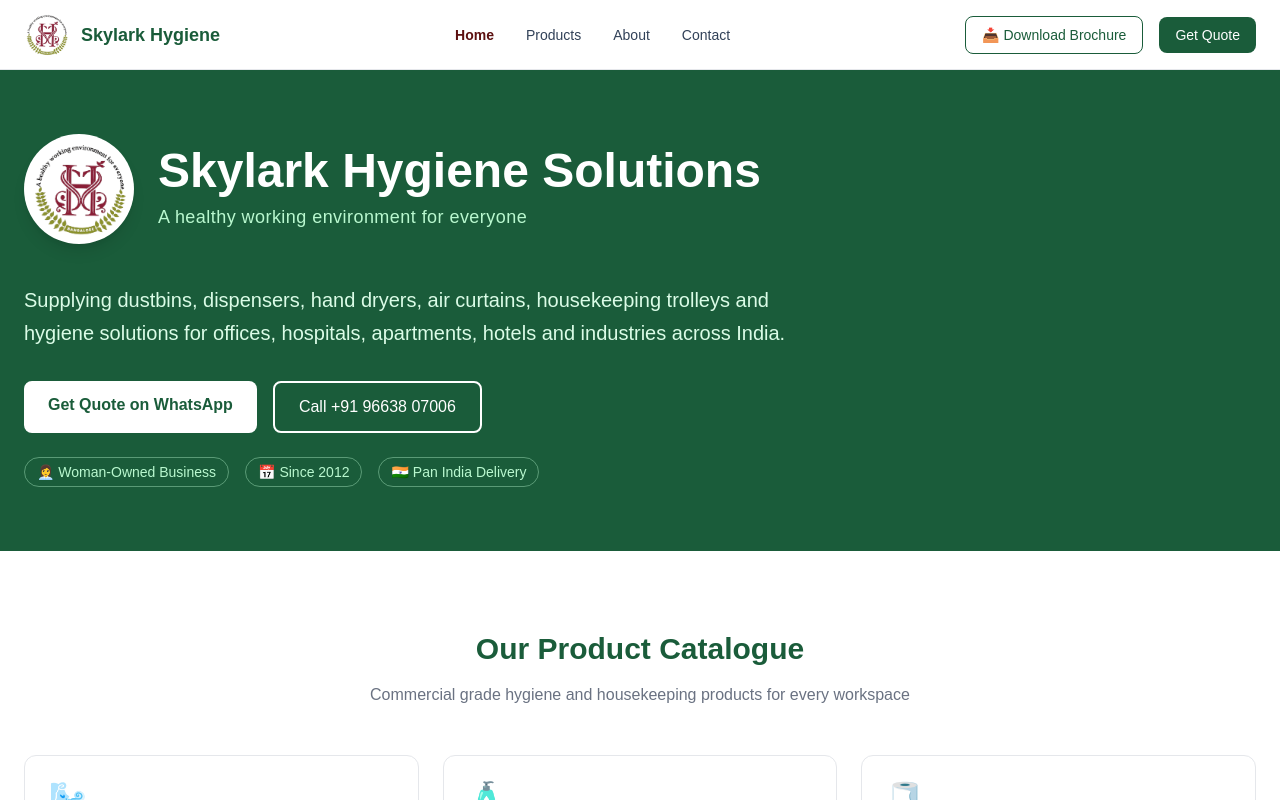
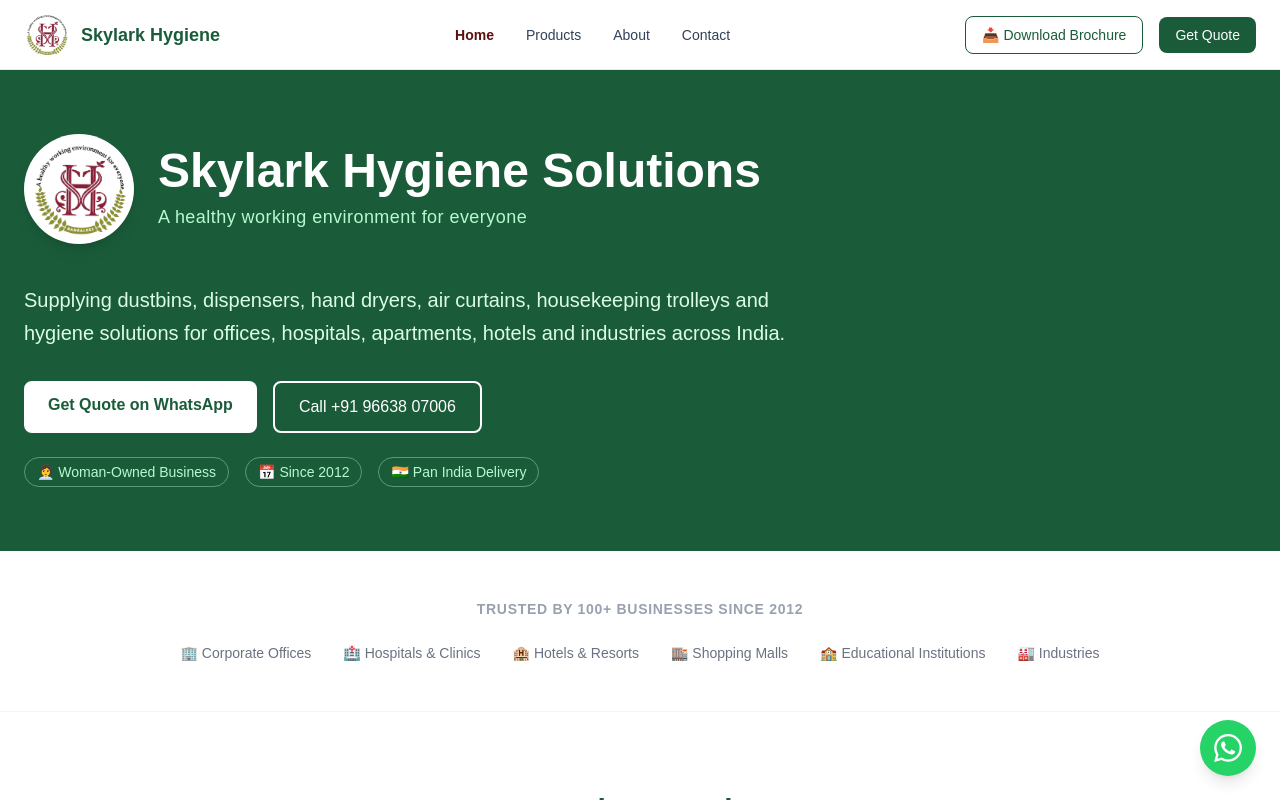
Before and after one commit to supreeta-anand-byatnal/skylark-hygiene, a Next.js app: page / in a window 1280 px wide. Shown: the top 800 px of the page. Built offline with nearby package versions, Linux system fonts and the light colour scheme.

Commit message:
feat: Add floating WhatsApp button, trusted-by section, and GST in footer

```diff
--- a/app/components/Footer.tsx
+++ b/app/components/Footer.tsx
@@ -64,7 +64,8 @@
         </div>
 
         <div className="border-t border-white/20 mt-10 pt-6 text-center text-sm text-white/50">
-          © {new Date().getFullYear()} Skylark Hygiene Solutions. All rights reserved.
+          <p>GST: 29AYMPB1472F2ZG</p>
+          <p className="mt-2">© {new Date().getFullYear()} Skylark Hygiene Solutions. All rights reserved.</p>
         </div>
       </div>
     </footer>
--- /dev/null
+++ b/app/components/WhatsAppButton.tsx
@@ -0,0 +1,22 @@
+"use client";
+
+export default function WhatsAppButton() {
+  return (
+    <a
+      href="https://wa.me/919663807006?text=Hi, I'd like to enquire about your hygiene products."
+      target="_blank"
+      rel="noopener noreferrer"
+      className="fixed bottom-6 right-6 z-50 bg-[#25D366] hover:bg-[#20bd5a] text-white w-14 h-14 rounded-full flex items-center justify-center shadow-lg hover:shadow-xl transition-all hover:scale-110 active:scale-105"
+      aria-label="Chat on WhatsApp"
+    >
+      <svg
+        xmlns="http://www.w3.org/2000/svg"
+        viewBox="0 0 24 24"
+        fill="currentColor"
+        className="w-7 h-7"
+      >
+        <path d="M17.472 14.382c-.297-.149-1.758-.867-2.03-.967-.273-.099-.471-.148-.67.15-.197.297-.767.966-.94 1.164-.173.199-.347.223-.644.075-.297-.15-1.255-.463-2.39-1.475-.883-.788-1.48-1.761-1.653-2.059-.173-.297-.018-.458.13-.606.134-.133.298-.347.446-.52.149-.174.198-.298.298-.497.099-.198.05-.371-.025-.52-.075-.149-.669-1.612-.916-2.207-.242-.579-.487-.5-.669-.51-.173-.008-.371-.01-.57-.01-.198 0-.52.074-.792.372-.272.297-1.04 1.016-1.04 2.479 0 1.462 1.065 2.875 1.213 3.074.149.198 2.096 3.2 5.077 4.487.709.306 1.262.489 1.694.625.712.227 1.36.195 1.871.118.571-.085 1.758-.719 2.006-1.413.248-.694.248-1.289.173-1.413-.074-.124-.272-.198-.57-.347m-5.421 7.403h-.004a9.87 9.87 0 01-5.031-1.378l-.361-.214-3.741.982.998-3.648-.235-.374a9.86 9.86 0 01-1.51-5.26c.001-5.45 4.436-9.884 9.888-9.884 2.64 0 5.122 1.03 6.988 2.898a9.825 9.825 0 012.893 6.994c-.003 5.45-4.437 9.884-9.885 9.884m8.413-18.297A11.815 11.815 0 0012.05 0C5.495 0 .16 5.335.157 11.892c0 2.096.547 4.142 1.588 5.945L.057 24l6.305-1.654a11.882 11.882 0 005.683 1.448h.005c6.554 0 11.89-5.335 11.893-11.893a11.821 11.821 0 00-3.48-8.413z" />
+      </svg>
+    </a>
+  );
+}
--- a/app/layout.tsx
+++ b/app/layout.tsx
@@ -3,6 +3,7 @@
 import "./globals.css";
 import Navbar from "./components/Navbar";
 import Footer from "./components/Footer";
+import WhatsAppButton from "./components/WhatsAppButton";
 
 const geistSans = Geist({
   variable: "--font-geist-sans",
@@ -59,6 +60,7 @@
         <Navbar />
         <main className="flex-1">{children}</main>
         <Footer />
+        <WhatsAppButton />
       </body>
     </html>
   );
--- a/app/page.tsx
+++ b/app/page.tsx
@@ -108,6 +108,21 @@
         </div>
       </section>
 
+      {/* Trusted By */}
+      <section className="py-12 border-b border-gray-100">
+        <div className="max-w-7xl mx-auto px-6 text-center">
+          <p className="text-sm text-gray-400 uppercase tracking-wider font-semibold mb-6">Trusted by 100+ businesses since 2012</p>
+          <div className="flex flex-wrap justify-center gap-8 text-gray-500 text-sm">
+            <span className="flex items-center gap-2">🏢 Corporate Offices</span>
+            <span className="flex items-center gap-2">🏥 Hospitals & Clinics</span>
+            <span className="flex items-center gap-2">🏨 Hotels & Resorts</span>
+            <span className="flex items-center gap-2">🏬 Shopping Malls</span>
+            <span className="flex items-center gap-2">🏫 Educational Institutions</span>
+            <span className="flex items-center gap-2">🏭 Industries</span>
+          </div>
+        </div>
+      </section>
+
       {/* Product Categories */}
       <section className="py-20">
         <div className="max-w-7xl mx-auto px-6">
```
